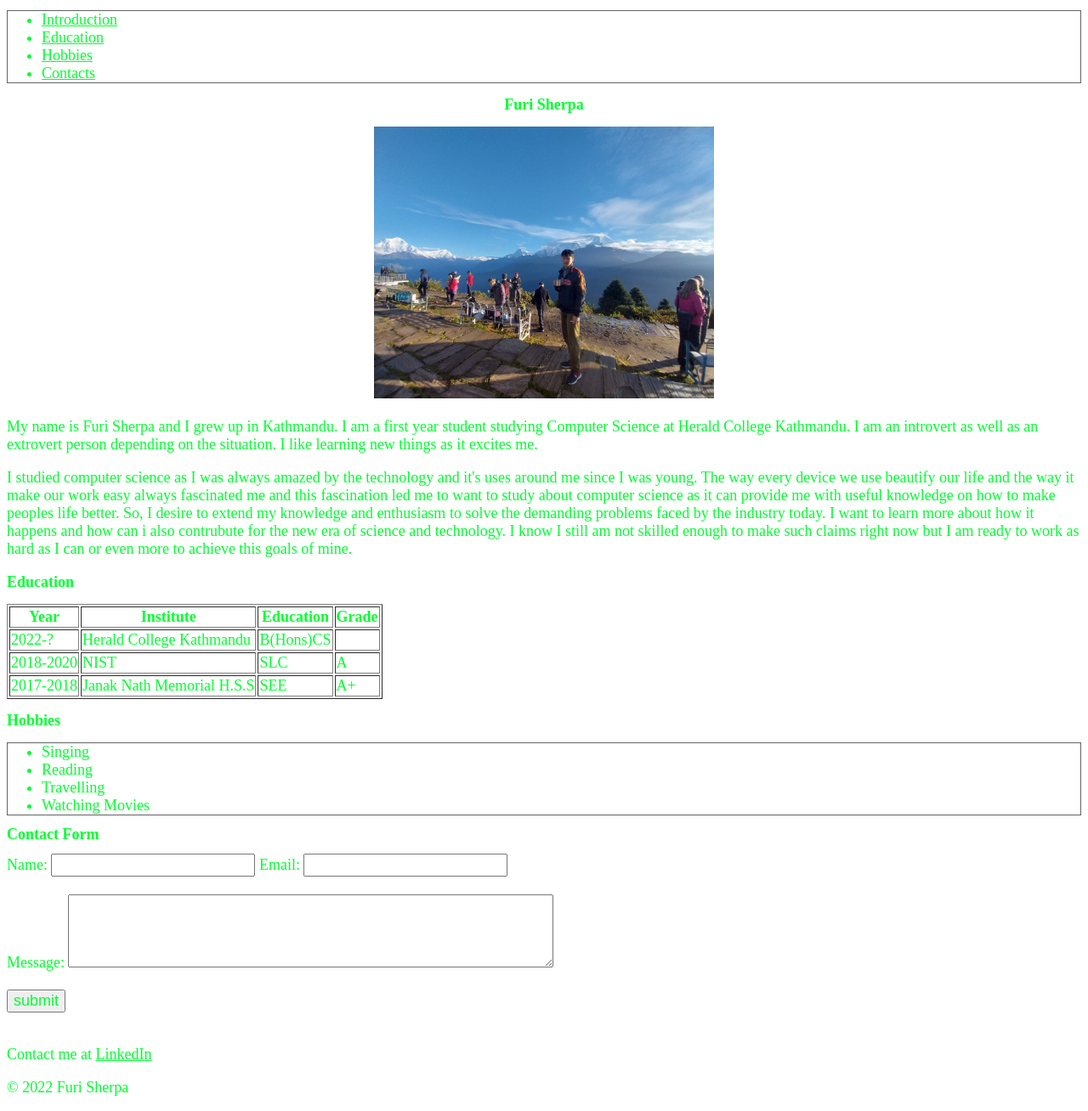
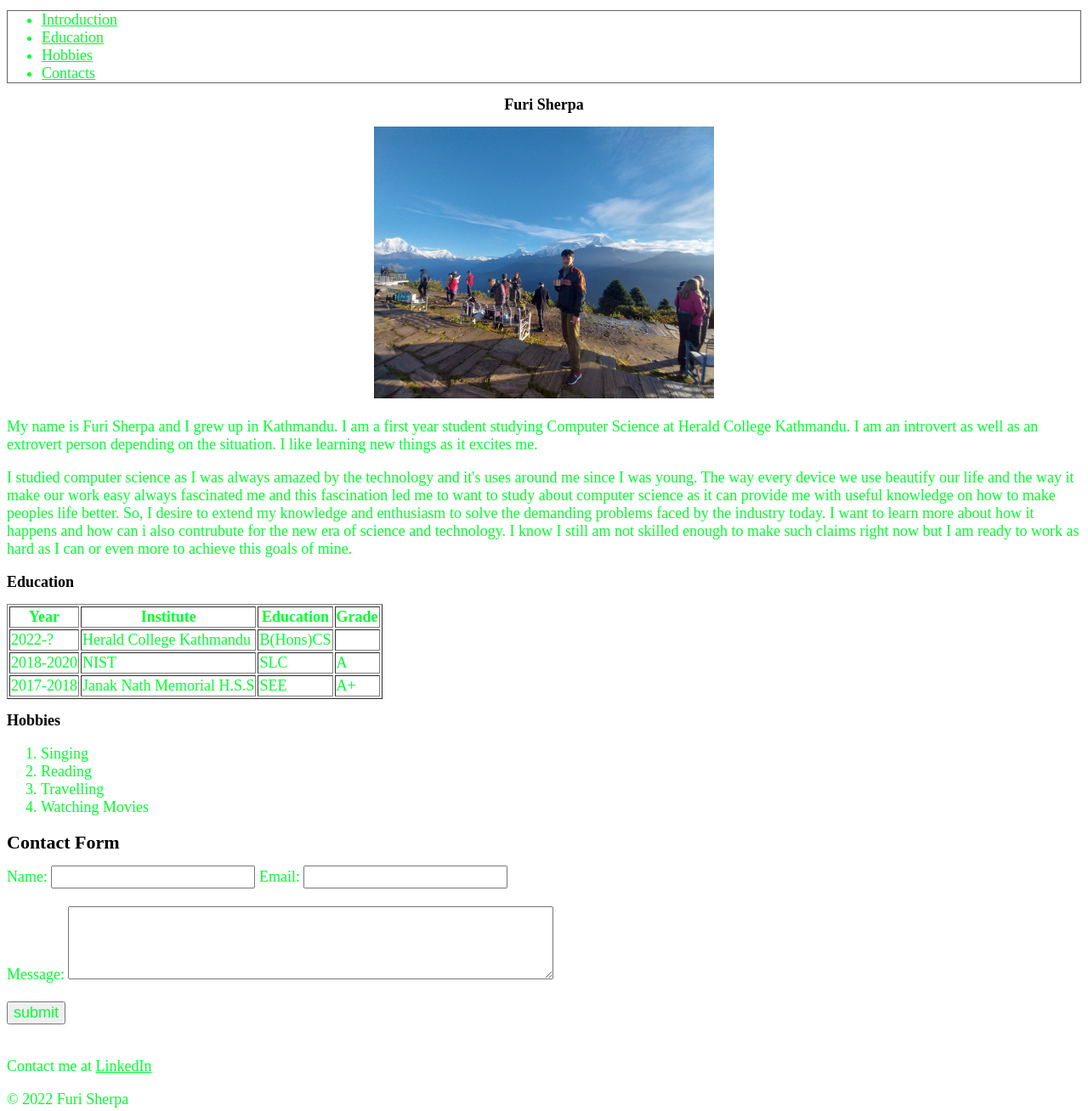
Before and after one commit to FuriSherpa/Web-Technologies, a plain HTML site: page Week 3/Workshop.html in a window 1280 px wide. Shown: the whole page at 85% size. Drawn offline with Linux system fonts and the light colour scheme.

Commit message:
The Style is added.

```diff
--- a/Week 3/Workshop.html
+++ b/Week 3/Workshop.html
@@ -13,7 +13,7 @@
 
         <title>Furi's Portfolio</title>
         <link href="style.css" rel="stylesheet">
-        <header>
+        <header id="header">
             <nav>
                 <ul>
                     <li><a href="#about">Introduction</a></li>
@@ -73,12 +73,12 @@
             </table>
 
             <h2 id="hobbies">Hobbies</h2>
-            <ul>
+            <ol>
                 <li>Singing</li>
                 <li>Reading</li>
                 <li>Travelling</li>
                 <li>Watching Movies</li>
-            </ul>
+            </ol>
 
             <h1 id="contacts">Contact Form</h1>
             <form>
--- a/Week 3/style.css
+++ b/Week 3/style.css
@@ -1,25 +1,51 @@
 #header{
+    font-size: medium;
+    border: 1px darkgray;
+}
 
-    border: 1px solid black;
 
-    font-size: 14px;
+    #about{
+
+    color: black;
+    font-size: 18px;
 
     }
 
+    #education{
+
+        color: black;
+        font-size: 18px;
+
+        }
+
+        #contacts{
+
+            color: black;
+            font-size: 22px;
+
+            }
+
+            #hobbies{
+
+                color: black;
+                font-size: 18px;
+
+                }
     *{
-
     color: rgb(0, 255, 47);
 
     font-size: 18px;
 
     }
+
     ul{
 
         border: 1px solid rgb(100, 99, 99);
-
+        color: blue;
         font-size: 12px;
 
         }
+
         .container{
 
             margin: 0 auto;
```
